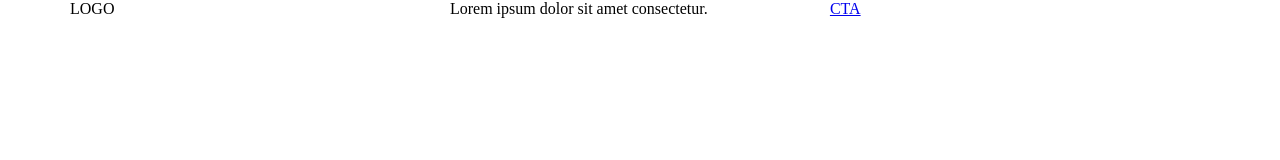
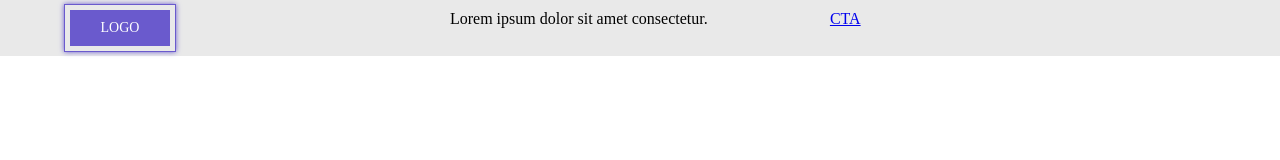
Before and after one commit to iftekharShakkhor/landing-page-wireframe, a plain HTML site: page index.html in a window 1280 px wide. Drawn offline with Linux system fonts and the light colour scheme.

Commit message:
added seperat css file, created logo with sudo before element

```diff
--- /dev/null
+++ b/inc/css/common.css
@@ -0,0 +1,35 @@
+/* Global */
+*{
+    margin: 0;
+    box-sizing: border-box;
+}
+
+.logo-img {
+    background-color: slateblue;
+    color: #fff;
+    padding: 10px;
+    font-size: 14px;
+    text-align: center;
+    width: 100px;
+    display: inline-block;
+    position: relative;
+}
+
+.logo-img:before {
+    content: "";
+    position: absolute;
+    width: calc(100% + 10px);
+    height: calc(100% + 10px);
+    border: 1px solid slateblue;
+    top: 50%;
+    left: 50%;
+    transform: translate(-50%, -50%);
+    box-shadow: 0px 0px 5px 0 #695acd;
+}
+
+/* Header Start */
+header {
+    background-color: #e9e9e9;
+    padding-top: 10px;
+    padding-bottom: 10px;
+}
--- /dev/null
+++ b/inc/css/framework.css
@@ -0,0 +1,44 @@
+/* Framework */
+
+/* container */
+.container {
+    width: 100%;
+    padding-left: 15px;
+    padding-right: 15px;
+    margin-left: auto;
+    margin-right: auto;
+    /* margin-inline: auto; */
+}
+@media (min-width: 576px) {
+    .container {
+        max-width: 516px;
+    }
+}
+@media (min-width: 768px) {
+    .container {
+        max-width: 708px;
+    }
+}
+@media (min-width: 992px) {
+    .container {
+        max-width: 960px;
+    }
+}
+@media (min-width: 1200px) {
+    .container {
+        max-width: 1170px;
+    }
+}
+
+
+/* flex */
+
+.flex {
+    display: flex;
+    flex-wrap: wrap;
+}
+@media (min-width: 768px) {
+    .flex-md-4 {
+        flex-basis: 33.33%;
+    }
+}
--- a/inc/style.css
+++ b/inc/css/index.css
@@ -1,8 +1,3 @@
-*{
-    margin: 0;
-    box-sizing: border-box;
-}
-
 /* Framework */
 
 /* container */
@@ -50,10 +45,3 @@
         flex-basis: 33.33%;
     }
 }
-
-
-
-/* Header Start */
-header {
-    background-color: #fff;
-}
--- a/index.html
+++ b/index.html
@@ -9,14 +9,20 @@
     <title>Landing Page</title>
     <meta name="description" content="Landing page's description" />
 
-    <link rel="stylesheet" href="inc/style.css" />
+    <link rel="stylesheet" href="inc/css/framework.css" />
+    <link rel="stylesheet" href="inc/css/common.css" />
+    <link rel="stylesheet" href="inc/css/index.css" />
   </head>
   <body>
     <header>
       <div class="container">
         <div class="flex">
           <div class="flex-md-4">
-            <div class="logo"><span>LOGO</span></div>
+            <div class="logo">
+              <div class="logo-img">
+                <span>LOGO</span>
+              </div>
+            </div>
           </div>
           <div class="flex-md-4">
             <div class="middle-text">
```
